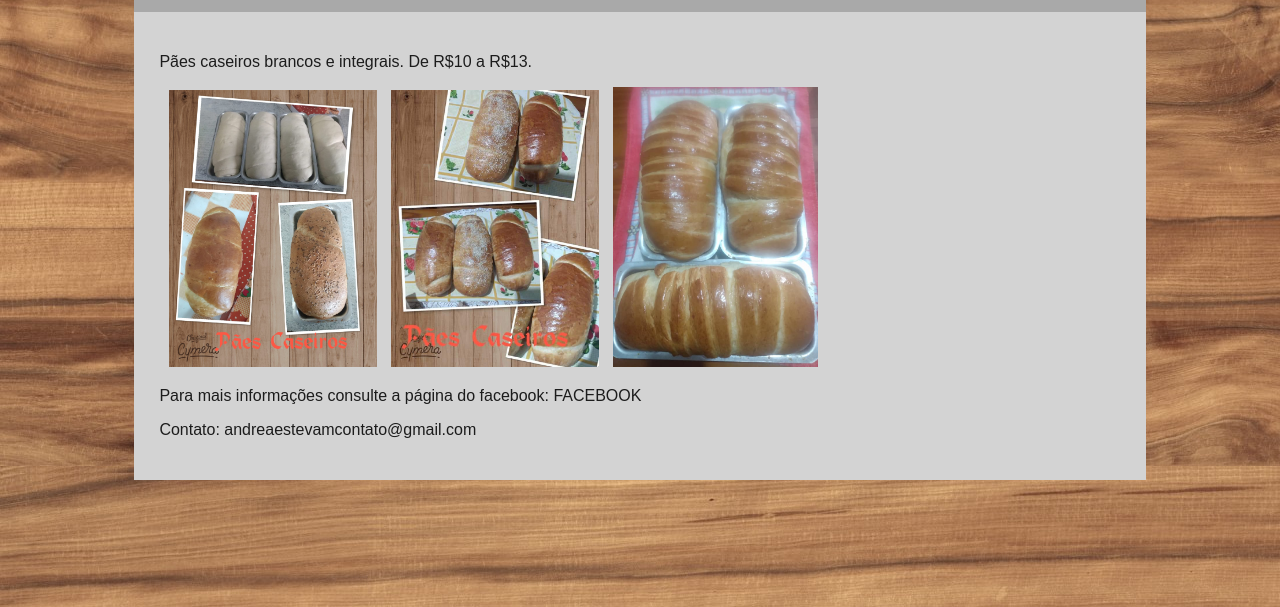
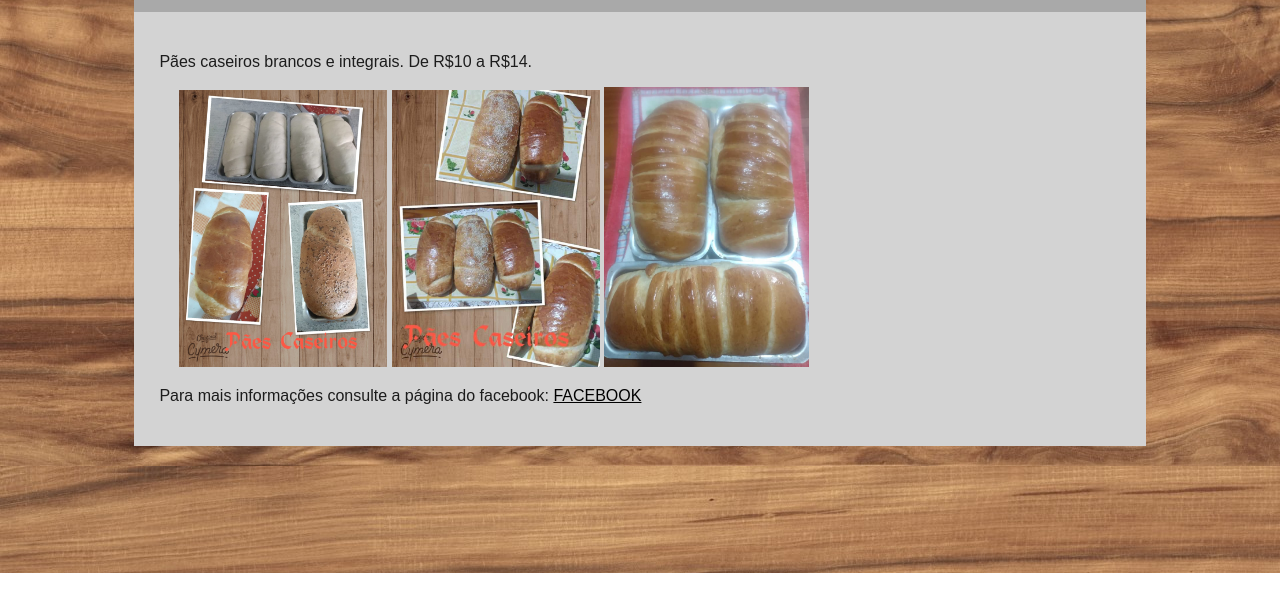
Before and after one commit to andreaestevam/andreaestevam.github.io, a plain HTML site: page index.html in a window 1280 px wide. Shown: the part 234-841 px from the top of the page. After the commit the page ends 807 px from the top, so only its background shows below. Drawn offline with Linux system fonts and the light colour scheme.

Commit message:
Update index.html

```diff
--- a/index.html
+++ b/index.html
@@ -18,22 +18,21 @@
         padding:20px;
         font-family:Helvetica;
         color:#363636;
-
     }
     div#conteudo{
         background-color:#D3D3D3;
         padding:25px;
         color:#1C1C1C;
     }
+    a{
+        color:black;
+
+    }
     li{
        list-style-type:none;
     }
-    a{
-      color:#1C1C1C;
-      text-decoration:none;
-        }
-    img{
-        padding-left:1%;
+    div#conteudo li{
+        padding-left: 20px;
     }
     </style>
 </head>
@@ -43,15 +42,15 @@
         <h1>Pães caseiros</h1>
     </div>
     <div id='conteudo'>
-    <p><a href='https://pt.wikipedia.org/wiki/P%C3%A3o'>Pães caseiros</a> brancos e integrais. De R$10 a R$13.</p>
+    <p>Pães caseiros brancos e integrais. De R$10 a R$14.</p>
     <li>
     <img src='imagens/pão1.jpg' width="208px" alt='[Imagem de um pão]'>
     <img src='imagens/pão2.jpg' width="208px" alt='[Imagem de um pão]'>
     <img src='imagens/pão6.jpg' width="205px" alt='[Imagem de um pão]'>
     </li>
     <p>Para mais informações consulte a página do facebook: <a href='https://www.facebook.com/estevamandrea/'>FACEBOOK</a></p>
-        <p>Contato: andreaestevamcontato@gmail.com</p>
     </div>
+
 </div>
 </body>
 </html>
```
